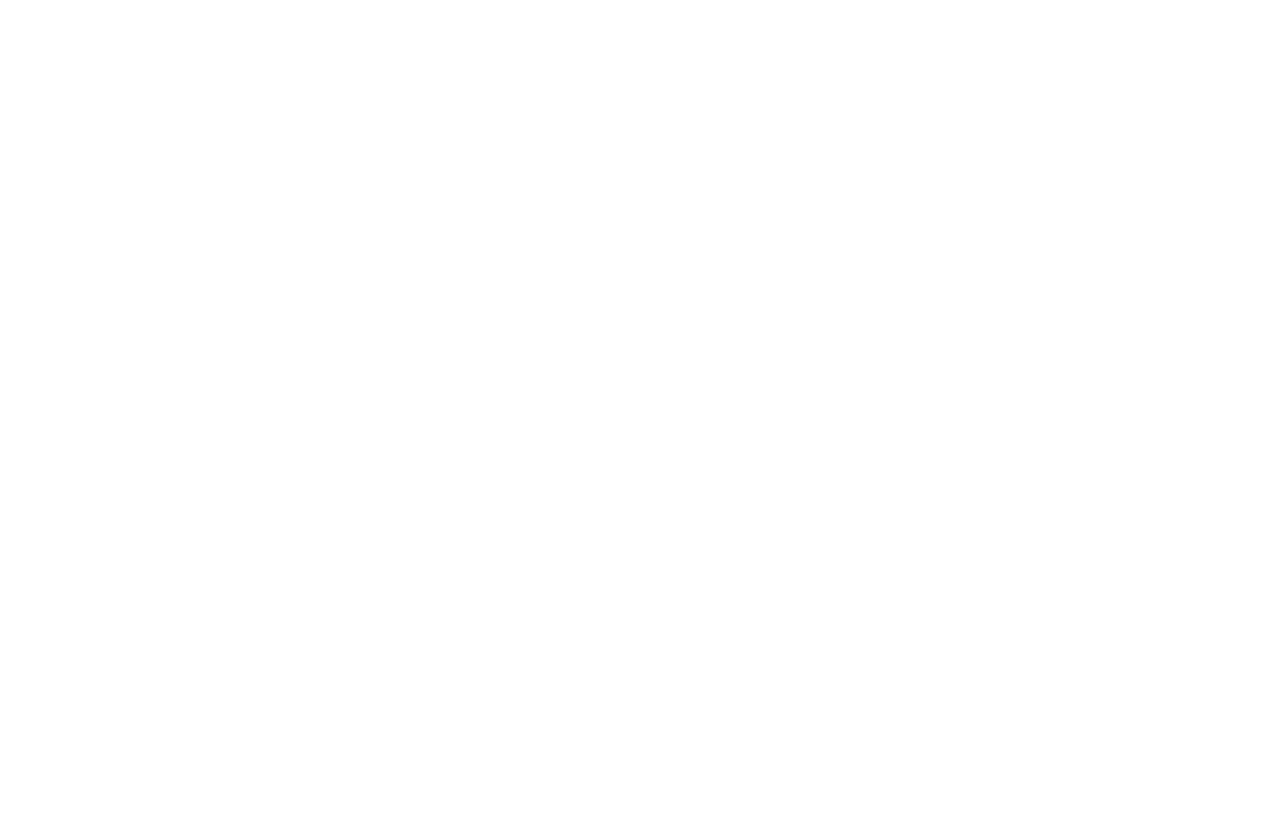
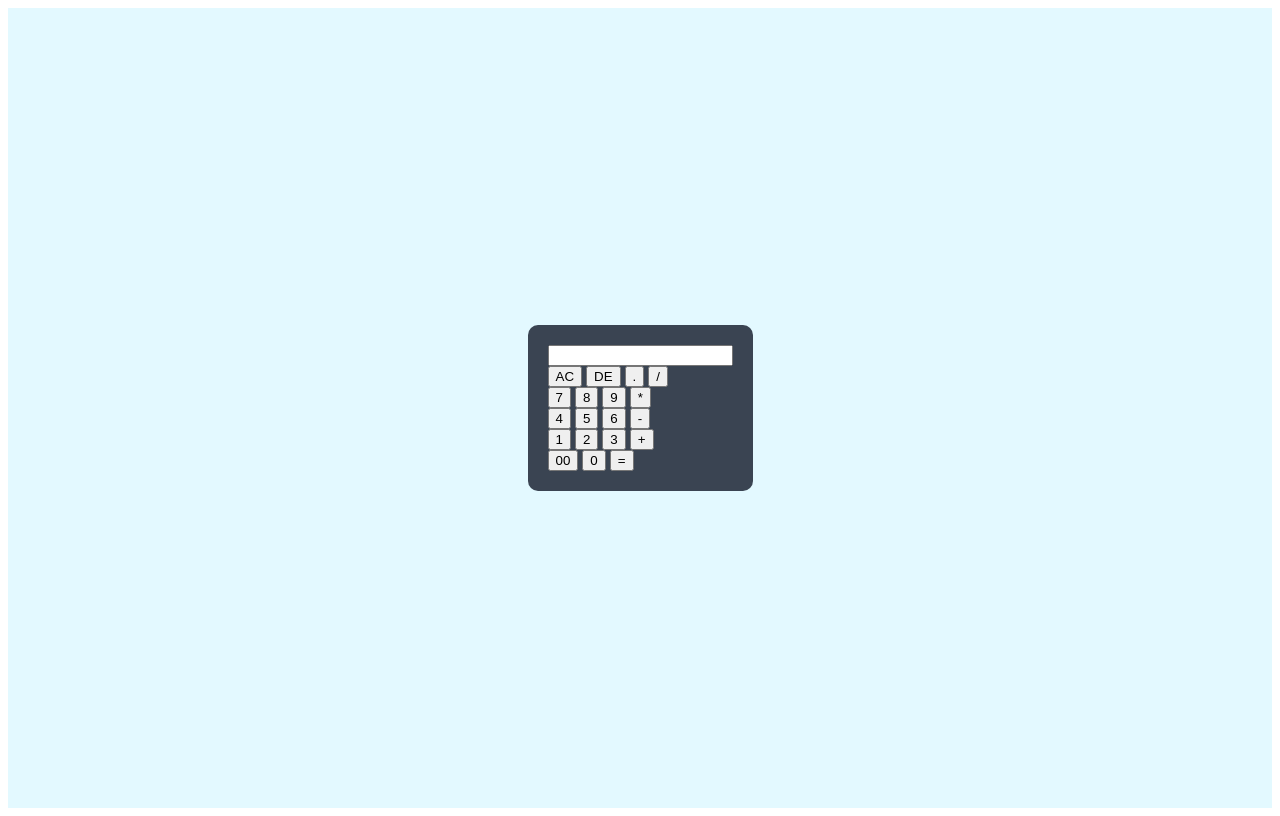
Before and after one commit to christopherFern/Calculator, a plain HTML site: page index.html in a window 1280 px wide. Drawn offline with Linux system fonts and the light colour scheme.

Commit message:
Adding buttons and calculator div
Here I created rows of four buttons into a div called calculator. In my CSS I Made the calculator div a different color, made the corners rounded and gave it some padding.

```diff
--- a/index.html
+++ b/index.html
@@ -8,6 +8,44 @@
 </head>
 <body>
 
+<div class="container">
+    <div class="calculator">
+        <form >
+            <div>
+                <input type="text" name ="display">
+            </div>
+            <div>
+                <input type="button" value="AC">
+                <input type="button" value="DE">
+                <input type="button" value=".">
+                <input type="button" value="/">
+            </div>
+            <div>
+                <input type="button" value="7">
+                <input type="button" value="8">
+                <input type="button" value="9">
+                <input type="button" value="*">
+            </div>
+            <div>
+                <input type="button" value="4">
+                <input type="button" value="5">
+                <input type="button" value="6">
+                <input type="button" value="-">
+            </div>
+            <div>
+                <input type="button" value="1">
+                <input type="button" value="2">
+                <input type="button" value="3">
+                <input type="button" value="+">
+            </div>
+            <div>
+                <input type="button" value="00">
+                <input type="button" value="0">
+                <input type="button" value="=">
+            </div>
+        </form>
+    </div>
+</div>
 
 
 </body>
--- a/styles.css
+++ b/styles.css
@@ -0,0 +1,13 @@
+.container{
+    width: 100%;
+    height: 100vh;
+    background: #e3f9ff;
+    display: flex;
+    align-items: center;
+    justify-content: center;
+}
+.calculator{
+    background: #3a4452;
+    padding: 20px;
+    border-radius: 10px;
+}
```
